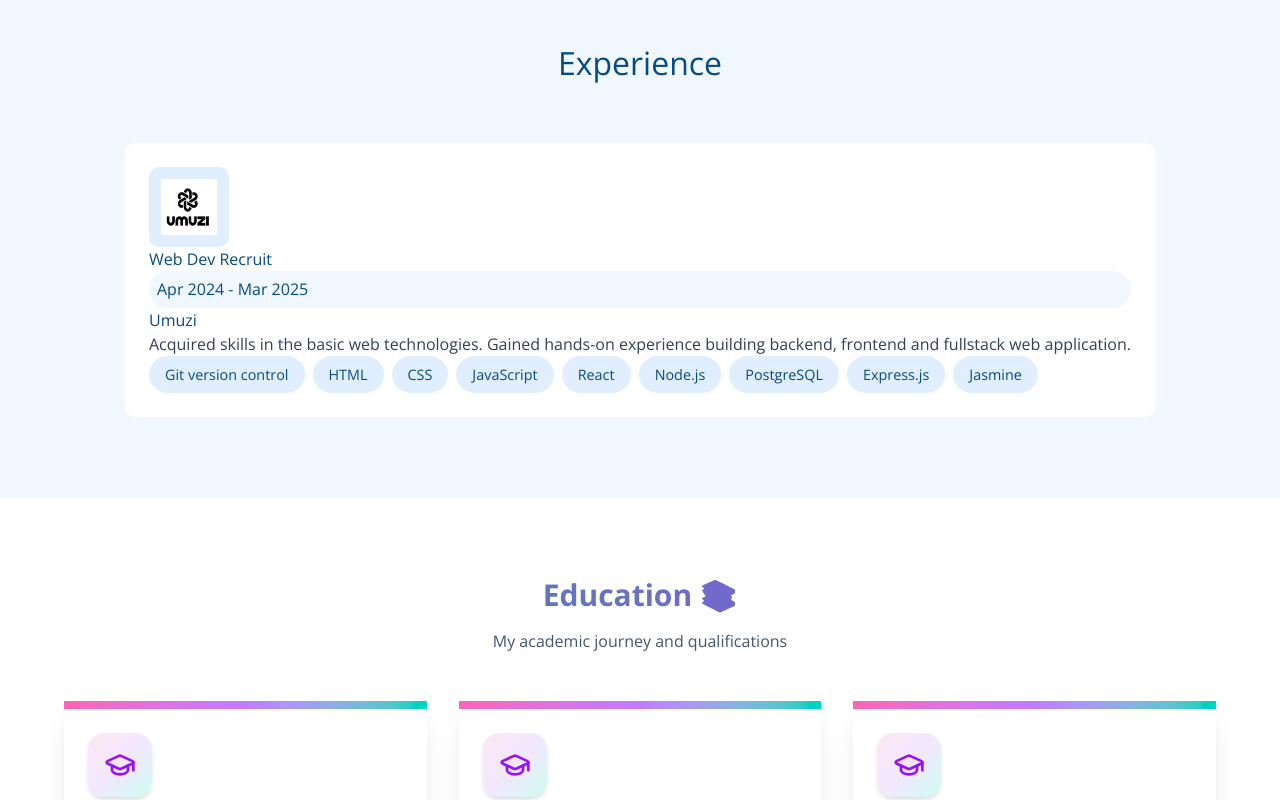
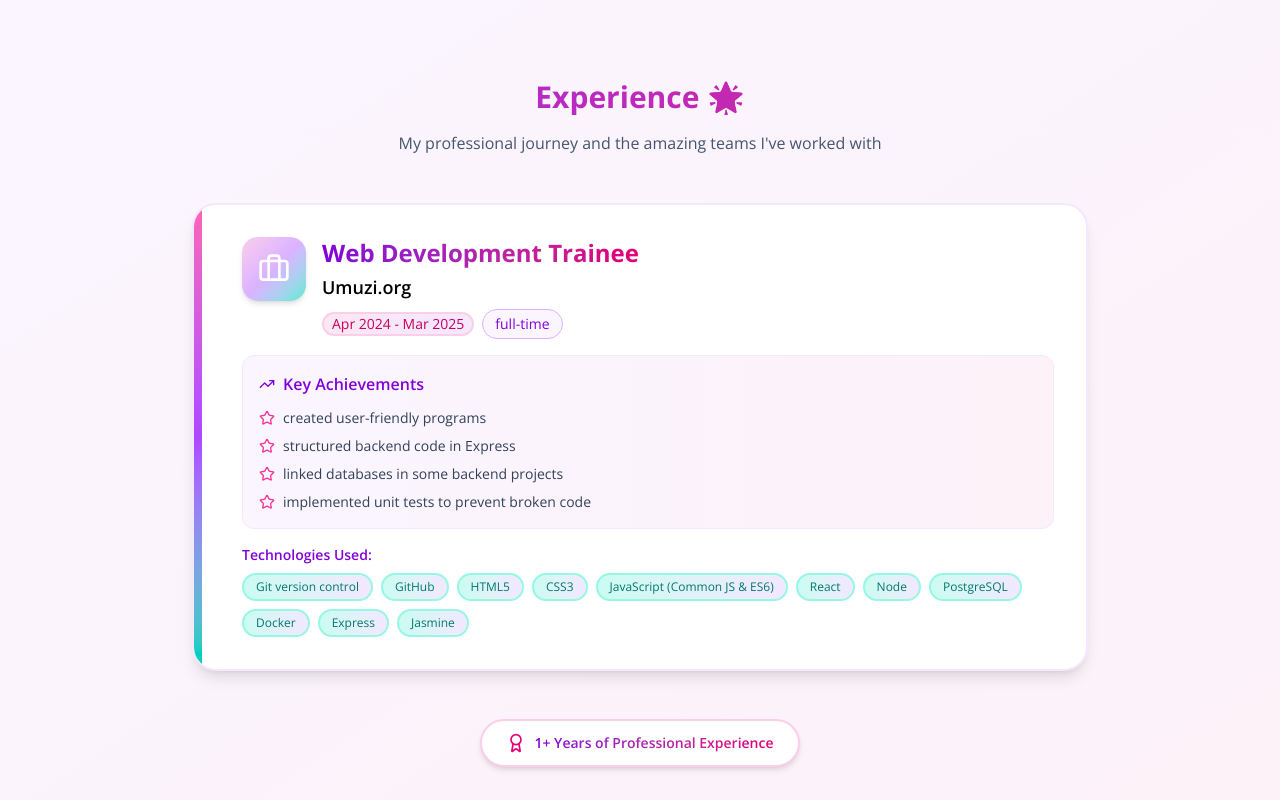
Before and after one commit to NomfundoFlorence/web-portfolio, a React (Vite) app in the folder client/: page / in a window 1280 px wide. Shown: the part 1140-1940 px from the top of the page. Built offline with nearby package versions, Linux system fonts and the light colour scheme.

Commit message:
experience section redesign

```diff
--- a/client/src/assets/experience.json
+++ b/client/src/assets/experience.json
@@ -1,19 +1,28 @@
 [
   {
     "companyLogo": "umuzi.png",
-    "jobPosition": "Web Dev Recruit",
-    "dates": "Apr 2024 - Mar 2025",
-    "companyName": "Umuzi",
+    "role": "Web Development Trainee",
+    "period": "Apr 2024 - Mar 2025",
+    "company": "Umuzi.org",
+    "type": "full-time",
+    "achievements": [
+      "created user-friendly programs",
+      "structured backend code in Express",
+      "linked databases in some backend projects",
+      "implemented unit tests to prevent broken code"
+    ],
     "jobDescription": "Acquired skills in the basic web technologies. Gained hands-on experience building backend, frontend and fullstack web application.",
-    "skillsTools": [
+    "skills": [
       "Git version control",
-      "HTML",
-      "CSS",
-      "JavaScript",
+      "GitHub",
+      "HTML5",
+      "CSS3",
+      "JavaScript (Common JS & ES6)",
       "React",
-      "Node.js",
+      "Node",
       "PostgreSQL",
-      "Express.js",
+      "Docker",
+      "Express",
       "Jasmine"
     ]
   }
--- a/client/src/components/Experience.jsx
+++ b/client/src/components/Experience.jsx
@@ -1,40 +1,106 @@
-import "/public/Experience.css";
+import { Star, Briefcase, TrendingUp, Award } from "lucide-react";
 import experience from "../assets/experience.json";
 
 export default function Experience() {
-  const experiences = experience.map((xp, index) => {
-    return (
-      <div key={index} className="experience-card">
-        <div className="company-logo">
-          <img
-            src={`/images/${xp.companyLogo}`}
-            alt={`${xp.companyLogo} logo`}
-          />
+  return (
+    <section
+      id="experience"
+      className="py-20 bg-gradient-to-br from-purple-50 to-pink-50">
+      <div className="container px-4 mx-auto">
+        <h2 className="mb-4 text-3xl font-bold text-center bg-gradient-to-r from-purple-600 to-pink-600 bg-clip-text text-transparent">
+          Experience 🌟
+        </h2>
+        <p className="text-center text-slate-600 mb-12 max-w-2xl mx-auto">
+          My professional journey and the amazing teams I've worked with
+        </p>
+
+        <div className="space-y-6 max-w-4xl mx-auto">
+          {experience.map((job, index) => (
+            <div
+              key={index}
+              className="relative bg-white rounded-3xl shadow-lg border-2 border-purple-100 hover:border-purple-300 transition-all overflow-hidden group">
+              {/* Decorative gradient bar */}
+              <div className="absolute top-0 left-0 w-2 h-full bg-gradient-to-b from-pink-400 via-purple-500 to-teal-400"></div>
+
+              <div className="p-8 ml-4">
+                <div className="flex flex-col md:flex-row md:items-start md:justify-between gap-4 mb-4">
+                  <div className="flex items-start gap-4">
+                    {/* Company Logo Placeholder */}
+                    <div className="flex-shrink-0">
+                      <div className="w-16 h-16 bg-gradient-to-br from-pink-200 via-purple-300 to-teal-300 rounded-2xl flex items-center justify-center shadow-md group-hover:scale-110 transition-transform">
+                        <Briefcase className="w-8 h-8 text-white" />
+                      </div>
+                    </div>
+
+                    <div>
+                      <h3 className="text-2xl font-bold bg-gradient-to-r from-purple-700 to-pink-600 bg-clip-text text-transparent mb-1">
+                        {job.role}
+                      </h3>
+                      <p className="text-lg font-semibold text-coral-600 mb-2">
+                        {job.company}
+                      </p>
+                      <div className="flex flex-wrap gap-2 items-center">
+                        <div className="bg-gradient-to-r rounded-full text-sm px-2 from-pink-100 to-purple-100 text-pink-700 border-2 border-pink-200 hover:bg-pink-100">
+                          {job.period}
+                        </div>
+                        <div
+                          variant="outline"
+                          className="bg-purple-50 text-purple-700 rounded-full text-sm px-3 py-1 border border-purple-300 hover:bg-purple-100 transition-colors">
+                          {job.type}
+                        </div>
+                      </div>
+                    </div>
+                  </div>
+                </div>
+
+                {/* Achievements */}
+                <div className="mb-4 bg-gradient-to-r from-purple-50 to-pink-50 rounded-xl p-4 border border-purple-100">
+                  <h4 className="font-semibold text-purple-700 mb-3 flex items-center gap-2">
+                    <TrendingUp className="w-4 h-4" />
+                    Key Achievements
+                  </h4>
+                  <ul className="space-y-2">
+                    {job.achievements.map((achievement, i) => (
+                      <li
+                        key={i}
+                        className="text-slate-700 text-sm flex items-start gap-2">
+                        <Star className="w-4 h-4 text-pink-500 mt-0.5 flex-shrink-0" />
+                        <span>{achievement}</span>
+                      </li>
+                    ))}
+                  </ul>
+                </div>
+
+                {/* Skills */}
+                <div>
+                  <h4 className="font-semibold text-purple-700 mb-2 text-sm">
+                    Technologies Used:
+                  </h4>
+                  <div className="flex flex-wrap gap-2">
+                    {job.skills.map((skill) => (
+                      <span
+                        key={skill}
+                        className="px-3 py-1 text-xs font-medium bg-gradient-to-r from-teal-100 to-purple-100 text-teal-700 rounded-full border-2 border-teal-200 hover:scale-105 transition-transform">
+                        {skill}
+                      </span>
+                    ))}
+                  </div>
+                </div>
+              </div>
+            </div>
+          ))}
         </div>
-        {/* div for job-position & dates */}
-        <h3 className="job-position">{xp.jobPosition}</h3>
-        <p className="dates">{xp.dates}</p>
-        <h3 className="company-name">{xp.companyName}</h3>
-        <p className="job-description">{xp.jobDescription}</p>
-        <p className="technologies">
-          {xp.skillsTools.map((skill, index) => {
-            return (
-              <span key={index} className="technology">
-                {skill}
-              </span>
-            );
-          })}
-        </p>
+
+        {/* Timeline Visualization */}
+        <div className="mt-12 text-center">
+          <div className="inline-flex items-center gap-2 bg-white rounded-full px-6 py-3 shadow-md border-2 border-pink-200">
+            <Award className="w-5 h-5 text-pink-600" />
+            <span className="text-sm font-semibold bg-gradient-to-r from-purple-700 to-pink-600 bg-clip-text text-transparent">
+              1+ Years of Professional Experience
+            </span>
+          </div>
+        </div>
       </div>
-    );
-  });
-
-  return (
-    <>
-      <section className="experience-section">
-        <h1>Experience</h1>
-        {experiences}
-      </section>
-    </>
+    </section>
   );
 }
```
